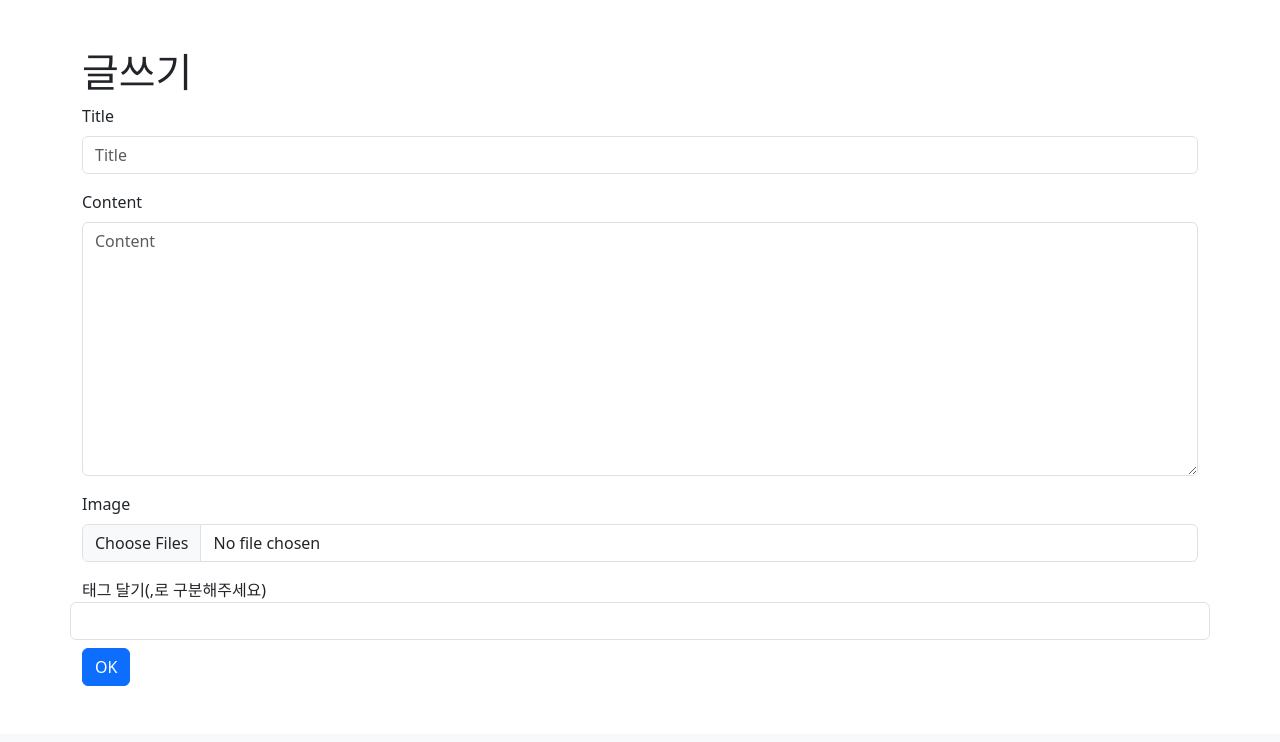
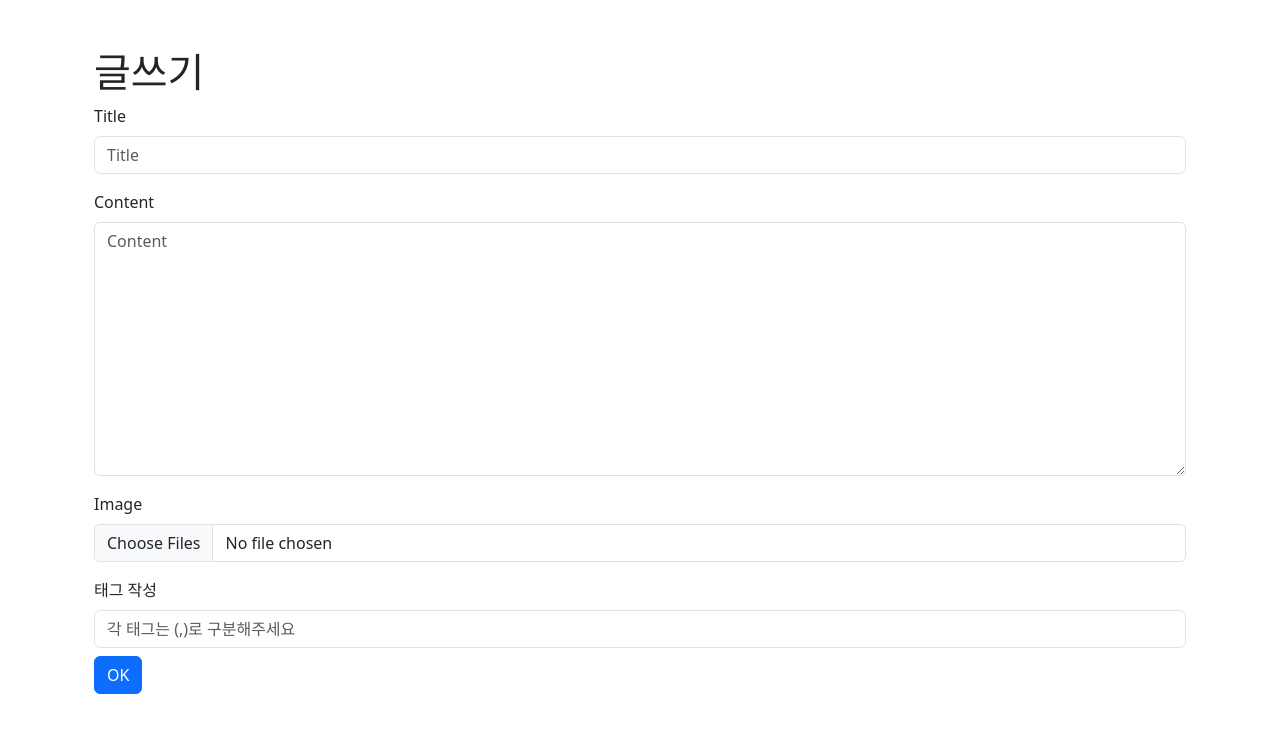
Before and after one commit to jupiter6676/01-Team-01, a Django app: page /create/ in a window 1280 px wide. Shown: the part 76-818 px from the top of the page. Before the commit the page ends 762 px from the top, so only its background shows below. Run offline with Django 3.2, Linux system fonts and the light colour scheme; some libraries are stand-ins or nearby versions.

Commit message:
tag input 수정

```diff
--- a/articles/templates/articles/create.html
+++ b/articles/templates/articles/create.html
@@ -2,6 +2,7 @@
 {% load django_bootstrap5 %}
 
 {% block content %}
+<div class="container my-5">
   {% if request.resolver_match.url_name == 'create' %}
     <h1> 글쓰기 </h1>
   {% else %}
@@ -12,11 +13,11 @@
     {% csrf_token %}
     {% bootstrap_form article_form %}
     {% bootstrap_form photo_form %}
-    <div class = "form-group row">
-      <label for = "tags">태그 달기(,로 구분해주세요)</label>
-      <input type = "text" class = "form-control" name = "tags">
-    </div>
+    <label for="exampleFormControlInput1" class="form-label">태그 작성</label>
+    <input type="text" class="form-control" name="tags" placeholder="각 태그는 (,)로 구분해주세요">
+
       <div class="mt-2">
     {% bootstrap_button button_type="submit" content="OK" %}</div>
   </form>
+  </div>
 {% endblock content %}
```
Also changed, not shown: articles/views.py (+6 -2 lines).
